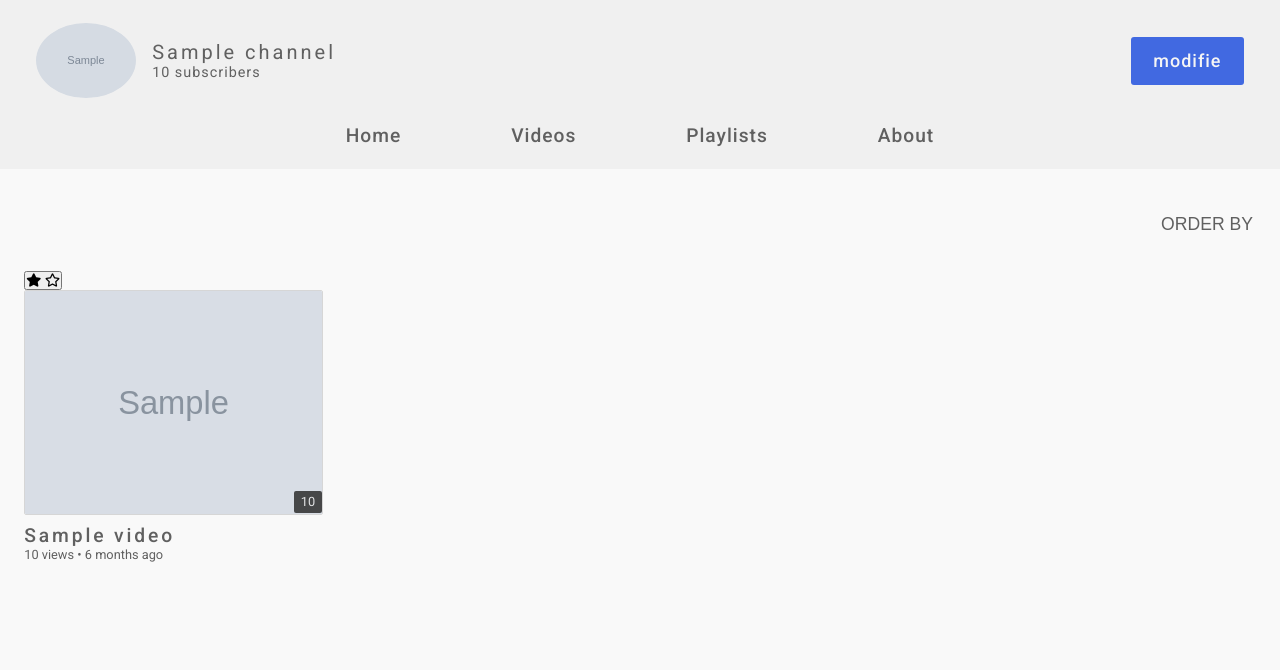
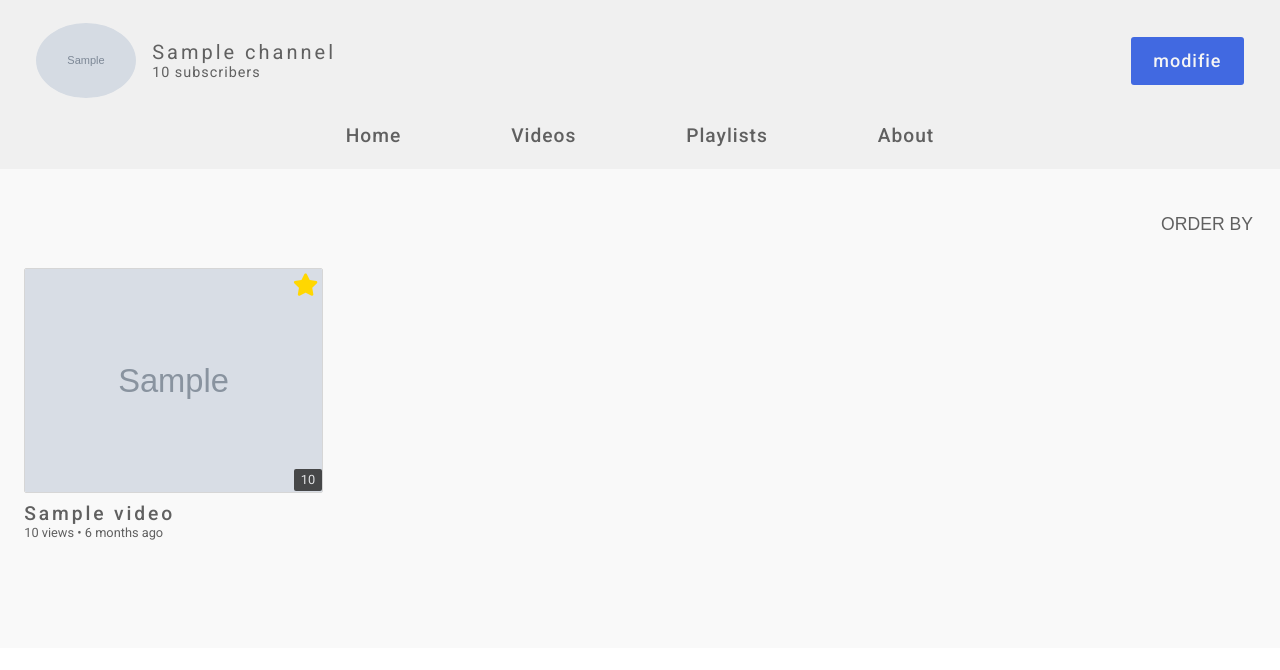
Before and after one commit to Abderrahman-byte/youtube-clone, a Django app: template channel/templates/channel/videos.html in a window 1280 px wide. Shown: the part 284-954 px from the top of the page. After the commit the page ends 824 px from the top, so only its background shows below. Run offline with Django 3.2, Linux system fonts and the light colour scheme; a user stored in the database is signed in; tables that the repository leaves empty hold one stand-in row (values such as "Sample post"); the template is opened without the code that fills it: values that come from a table or form of the project are taken from there, most other values are stand-ins (such as "Sample title", 1, 10 or a date in 2020); grey boxes marked "Sample" are stand-in pictures; some libraries are stand-ins or nearby versions.

Commit message:
Add set favorite styling

```diff
--- a/static/css/videos.css
+++ b/static/css/videos.css
@@ -8,6 +8,7 @@
     margin: .5%;
     min-width: 200px;
     margin-bottom: 1em;
+    position: relative;
 }
 
 .videos-container .video img {
@@ -120,3 +121,42 @@
 .dropdown-list a:hover, .dropdown-list a:focus {
     background-color: var(--background-a);
 }
+
+.videos-container .video:hover .set-favorite {
+    opacity: 1;
+}
+
+.videos-container .video .set-favorite {
+    position: absolute;
+    top: 0;
+    right: 0;
+    z-index: 1;
+    padding: .1em;
+    font-size: 1.4rem;
+    cursor: pointer;
+    background-color: transparent;
+    color: gold;
+    border: 0;
+    opacity: 0;
+    margin: .1em;
+}
+
+.videos-container .video .favorite {
+    opacity: 1 !important;
+}
+
+.videos-container .video .set-favorite .empty {
+    display: inline-block;
+}
+
+.videos-container .video .set-favorite .filled {
+    display: none;
+}
+
+.videos-container .video .favorite .empty {
+    display: none;
+}
+
+.videos-container .video .favorite .filled {
+    display: inline-block;
+}
```
